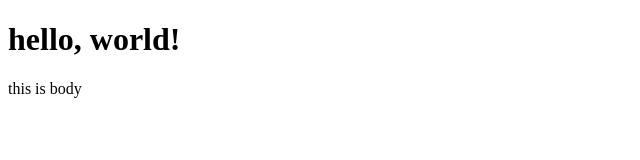
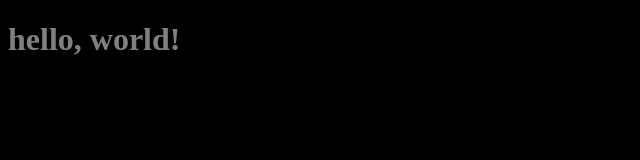
Before and after one commit to dioskit/WEB-DEV-CLASS, a plain HTML site: page web.html in a window 1280 px wide. Shown: the whole page, without its empty margins (0-640 px from the left). Drawn offline with Linux system fonts and the light colour scheme.

Commit message:
scss adedd

```diff
--- a/web.html
+++ b/web.html
@@ -2,6 +2,7 @@
 <html lang="en">
     <head>
         <title>hello</title>
+        <link rel="stylesheet" href="web.css">
     </head>
     <body>
         <h1>hello, world!</h1>
--- /dev/null
+++ b/web.scss
@@ -0,0 +1,7 @@
+h1{
+    color: grey;
+}
+body{
+    background-color: black;
+
+}
```
Also changed, not shown: web.css, 1 other file.
